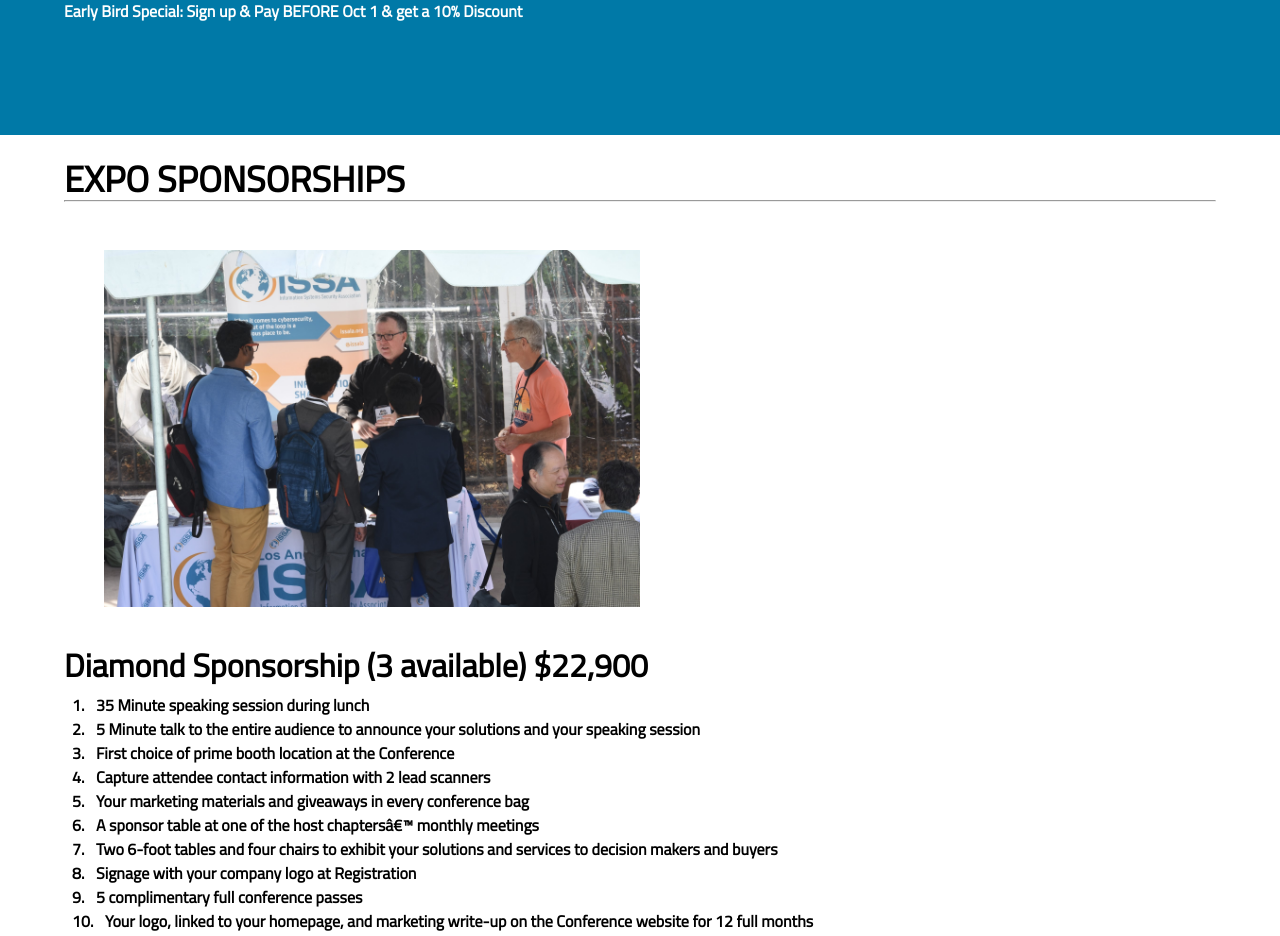
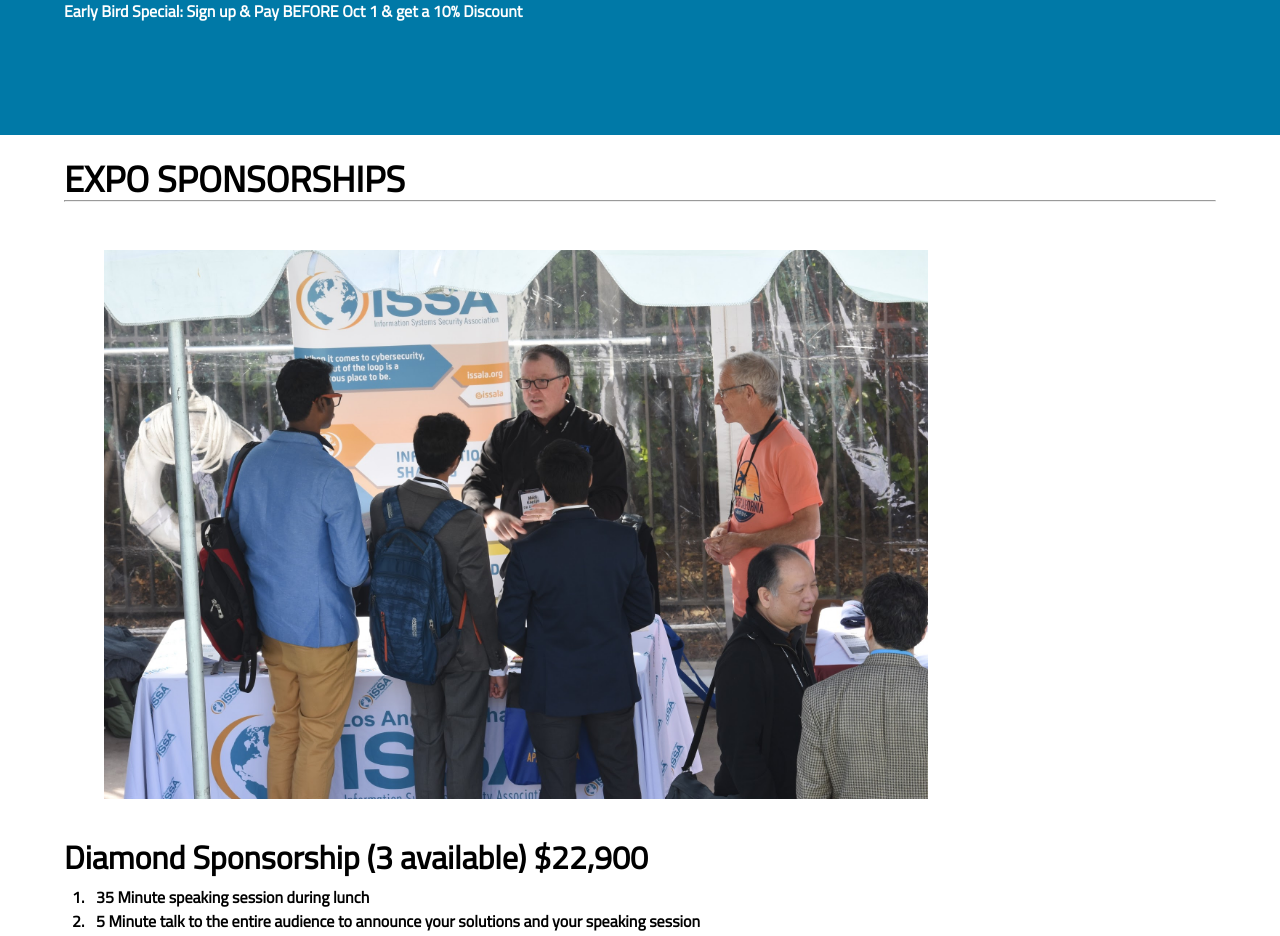
Before and after one commit to OWASP/2020-appseccalifornia, a Jekyll site: the page built from sponsors/index.html, in a window 1280 px wide. Shown: the part 435-1371 px from the top of the page. Built offline with Jekyll 4.4.1, drawn with Linux system fonts in a browser that asks for light colours; some web fonts are replaced; comment, search, counter and statistics services are not loaded.

Commit message:
expanding image width

```diff
--- a/sponsors/index.html
+++ b/sponsors/index.html
@@ -24,7 +24,7 @@
 <h1>EXPO SPONSORSHIPS</h1>
 <hr>
 <div>
-<img src="../assets/images/vendor1.jpg" align="center" width="50%" style="margin:20px; padding:20px;">
+<img src="../assets/images/vendor1.jpg" align="center" width="75%" style="margin:20px; padding:20px;">
 </div>
 <div>
 <h2>Diamond Sponsorship (3 available) $22,900</h2>
```
